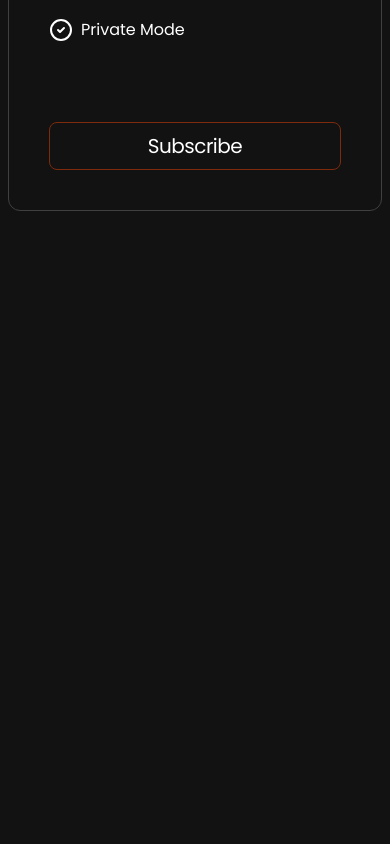
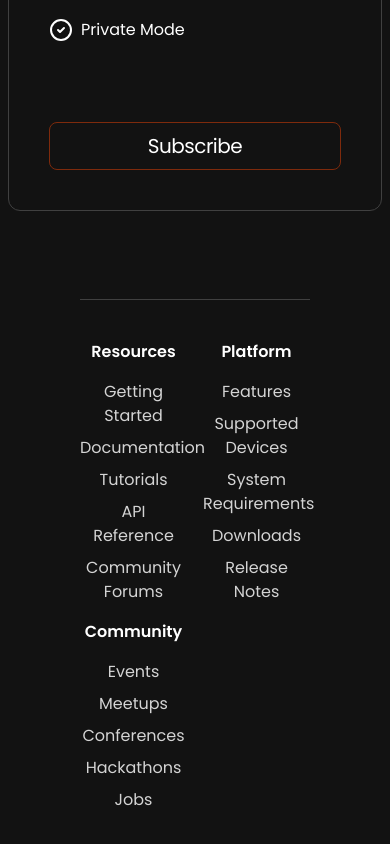
Before and after one commit to virajtlr2006/my-best-ui, a React (Vite) app: page / in a window 390 px wide. Shown: the part 5336-6180 px from the top of the page. Before the commit the page ends 5555 px from the top, so only its background shows below. Built offline with nearby package versions, Linux system fonts and the light colour scheme.

Commit message:
Footer Completed and with that VirtualR UI completed

```diff
--- a/src/App.jsx
+++ b/src/App.jsx
@@ -5,6 +5,7 @@
 import FeatureSection from './components/FeatureSection.jsx'
 import WorkFlow from './components/WorkFlow.jsx'
 import PricingSection from './components/PricingSection.jsx'
+import Footer from './components/Footer.jsx'
 
 function App() {
   const [count, setCount] = useState(0)
@@ -18,6 +19,7 @@
       <FeatureSection/>
       <WorkFlow/>
       <PricingSection/>
+      <Footer/>
     </div>
   )
 }
--- /dev/null
+++ b/src/components/Footer.jsx
@@ -0,0 +1,50 @@
+import { resourcesLinks, platformLinks, communityLinks } from "../constants";
+const Footer = () => {
+  return (
+    <footer className="mt-20  mx-20 text-center border-t py-10 border-neutral-700">
+      <div className="grid grid-cols-2 lg:grid-cols-3 gap-4">
+        <div>
+          <h3 className="text-md font-semibold mb-4">Resources</h3>
+          <ul className="space-y-2">
+            {resourcesLinks.map((link, index) => (
+              <li key={index}>
+                <a href={link.href} className="text-neutral-300 hover:text-white">
+                  {link.text}
+                </a>
+              </li>
+            ))}
+          </ul>
+        </div>
+        <div>
+          <h3 className="text-md font-semibold mb-4">Platform</h3>
+          <ul className="space-y-2">
+            {platformLinks.map((link, index) => (
+              <li key={index}>
+                <a
+                  href={link.href} className="text-neutral-300 hover:text-white">{link.text}
+                  </a>
+              </li>
+            ))}
+          </ul>
+        </div>
+        <div>
+          <h3 className="text-md font-semibold mb-4">Community</h3>
+          <ul className="space-y-2">
+            {communityLinks.map((link, index) => (
+              <li key={index}>
+                <a
+                  href={link.href}
+                  className="text-neutral-300 hover:text-white"
+                >
+                  {link.text}
+                </a>
+              </li>
+            ))}
+          </ul>
+        </div>
+      </div>
+    </footer>
+  );
+};
+
+export default Footer;
--- a/src/constants/index.jsx
+++ b/src/constants/index.jsx
@@ -5,58 +5,13 @@
 import { PlugZap } from "lucide-react";
 import { GlobeLock } from "lucide-react";
 
-import user1 from "../assets/profile-pictures/user1.jpg";
-import user2 from "../assets/profile-pictures/user2.jpg";
-import user3 from "../assets/profile-pictures/user3.jpg";
-import user4 from "../assets/profile-pictures/user4.jpg";
-import user5 from "../assets/profile-pictures/user5.jpg";
-import user6 from "../assets/profile-pictures/user6.jpg";
 
 export const navItems = [
   { label: "Features", href: "#" },
   { label: "Workflow", href: "#" },
   { label: "Pricing", href: "#" },
-  { label: "Testimonials", href: "#" },
 ];
 
-export const testimonials = [
-  {
-    user: "John Doe",
-    company: "Stellar Solutions",
-    image: user1,
-    text: "I am extremely satisfied with the services provided. The team was responsive, professional, and delivered results beyond my expectations.",
-  },
-  {
-    user: "Jane Smith",
-    company: "Blue Horizon Technologies",
-    image: user2,
-    text: "I couldn't be happier with the outcome of our project. The team's creativity and problem-solving skills were instrumental in bringing our vision to life",
-  },
-  {
-    user: "David Johnson",
-    company: "Quantum Innovations",
-    image: user3,
-    text: "Working with this company was a pleasure. Their attention to detail and commitment to excellence are commendable. I would highly recommend them to anyone looking for top-notch service.",
-  },
-  {
-    user: "Ronee Brown",
-    company: "Fusion Dynamics",
-    image: user4,
-    text: "Working with the team at XYZ Company was a game-changer for our project. Their attention to detail and innovative solutions helped us achieve our goals faster than we thought possible. We are grateful for their expertise and professionalism!",
-  },
-  {
-    user: "Michael Wilson",
-    company: "Visionary Creations",
-    image: user5,
-    text: "I am amazed by the level of professionalism and dedication shown by the team. They were able to exceed our expectations and deliver outstanding results.",
-  },
-  {
-    user: "Emily Davis",
-    company: "Synergy Systems",
-    image: user6,
-    text: "The team went above and beyond to ensure our project was a success. Their expertise and dedication are unmatched. I look forward to working with them again in the future.",
-  },
-];
 
 export const features = [
   {
```
